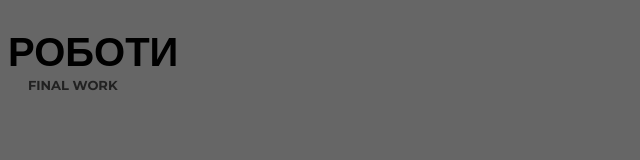
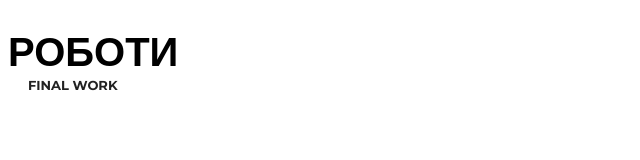
Before and after one commit to AlinaMatuschak/goit-course, a plain HTML site: page html-css/module-07/index.html in a window 1280 px wide. Shown: the whole page, without its empty margins (0-640 px from the left). Drawn offline with Linux system fonts and the light colour scheme; files that its build step writes are made by us from their sources; files whose address does not match are found by name.

Commit message:
fix baground

```diff
--- a/html-css/module-07/final work/fonts/fonts.css
+++ b/html-css/module-07/final work/fonts/fonts.css
@@ -27,7 +27,3 @@
     url("./DroidSerif-Italic-webfont.woff2") format("woff2"),
     url("./DroidSerif-Italic-webfont.woff") format("woff");
 }
-
-body {
-  background: #666666;
-}
```
